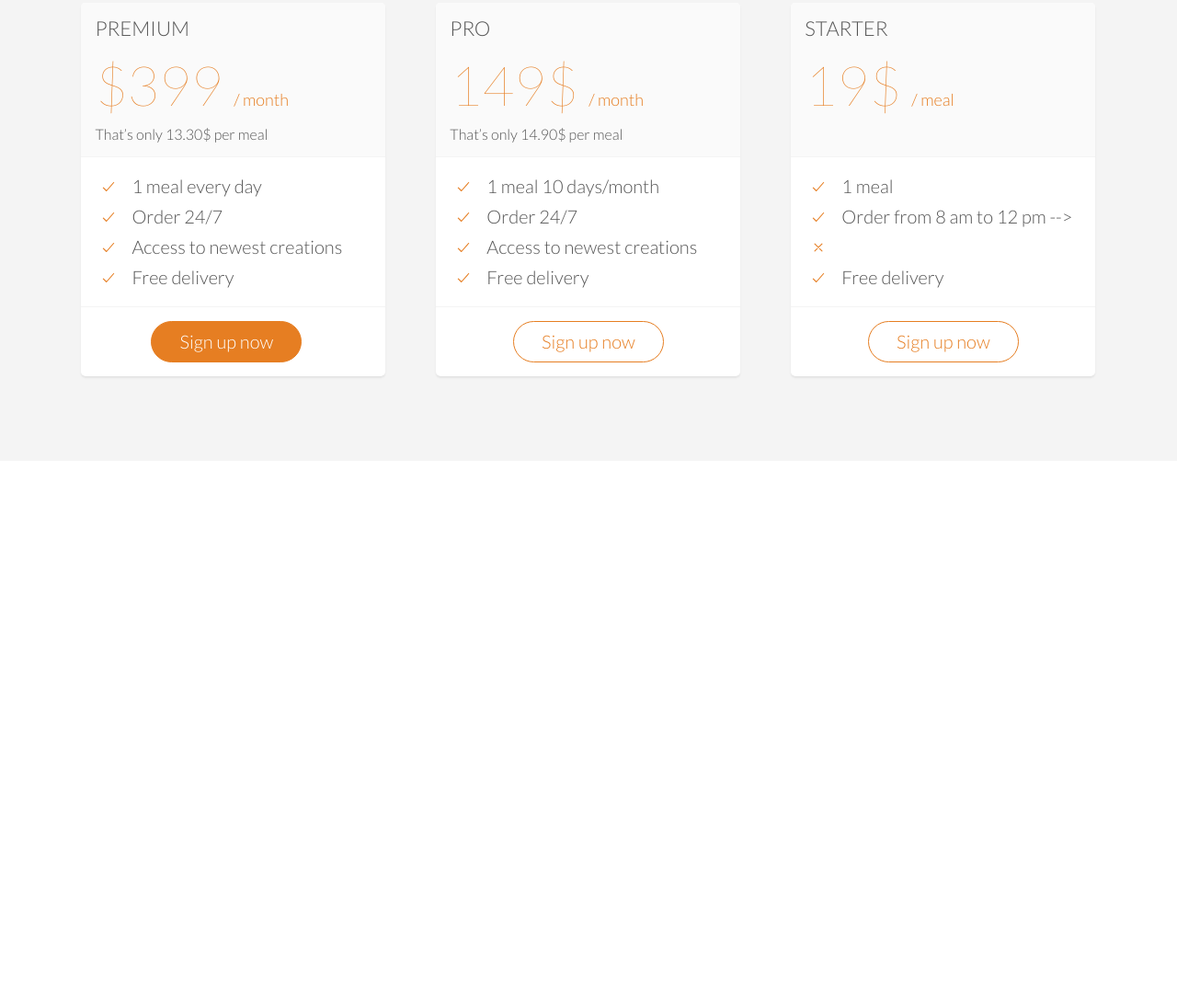
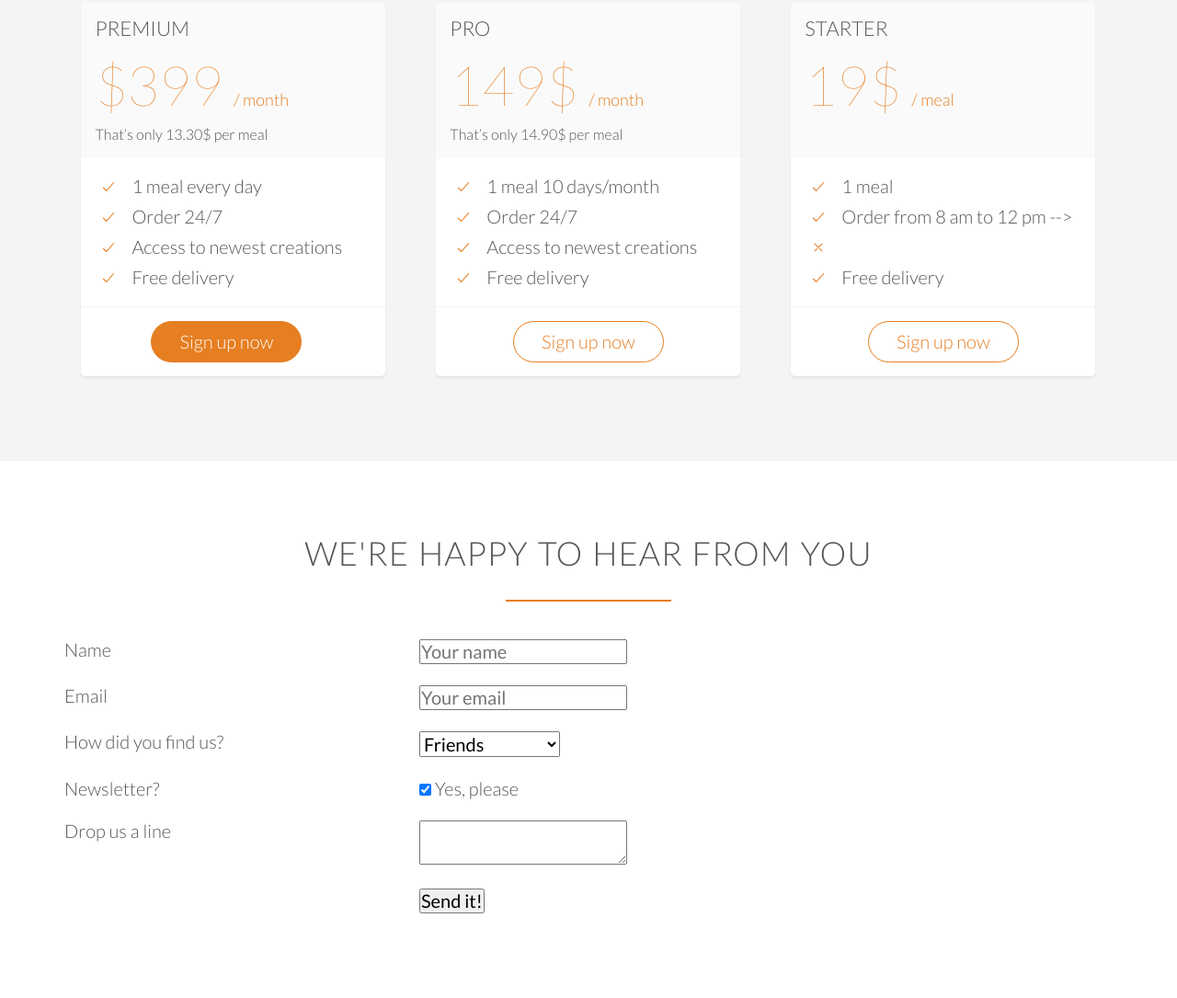
Before and after one commit to Greaver123/Omnifood, a website: page index.html in a window 1280 px wide. Shown: the part 4104-5189 px from the top of the page at 92% size. Before the commit the page ends 4605 px from the top, so only its background shows below. Drawn offline with nearby package versions, Linux system fonts and the light colour scheme; files whose address does not match are found by name.

Commit message:
53. Building the contact form form - Part 1

```diff
--- a/index.html
+++ b/index.html
@@ -333,6 +333,97 @@
             </div>
         </div>
     </section>
+
+    <section class="form">
+        <div class="row">
+            <h2>We're happy to hear from you</h2>
+        </div>
+        <div class="row">
+            <form method="POST" action="#" class="contact-form">
+                <div class="row">
+                    <div class="col span-1-of-3">
+                        <label for="name">Name</label>
+                    </div>
+                    <div class="col span-2-of-3">
+                        <input type="text" name="name" id="name" placeholder="Your name" required />
+                    </div>
+                </div>
+
+                <div class="row">
+                    <div class="col span-1-of-3">
+                        <label for="email">Email</label>
+                    </div>
+                    <div class="col span-2-of-3">
+                        <input type="email" name="email" id="email" placeholder="Your email" required />
+                    </div>
+                </div>
+                <div class="row">
+                    <div class="col span-1-of-3">
+                        <label for="find-us">How did you find us?</label>
+                    </div>
+                    <div class="col span-2-of-3">
+                        <select name="find-us" id="find-us">
+                            <option value="friends" selected>Friends</option>
+                            <option value="search"> Search engine </option>
+                            <option value="ad">Advertisement</option>
+                            <option value="other">Other</option>
+                        </select>
+                    </div>
+                </div>
+                <div class="row">
+                    <div class="col span-1-of-3">
+                        <label for="news">Newsletter?</label>
+                    </div>
+                    <div class="col span-2-of-3">
+                        <input type="checkbox" name="news" id="news" id="find-us" checked/> Yes, please
+                    </div>
+                </div>
+
+                <div class="row">
+                    <div class="col span-1-of-3">
+                        <label for="message">Drop us a line</label>
+                    </div>
+                    <div class="col span-2-of-3">
+                        <textarea  name="message" id="message" id="find-us" placeholder="Your message"> </textarea>
+                    </div>
+                </div>
+                <div class="row">
+                    <div class="col span-1-of-3">
+                        <label>&nbsp;</label>
+                    </div>
+                    <div class="col span-2-of-3">
+                        <input type="submit" value="Send it!"/>
+                    </div>
+                </div>
+            </form>
+        </div>
+    </section>
 </body>
 
 </html>
+
+
+
+<!-- Free delivery
+Section 7: Contact form
+Title: We're happy to hear from you
+
+Fields to include:
+Name
+Email
+How did you find us?
+Newsletter
+Drop us a line
+
+Section 8: Footer
+Title: None
+
+Navigation:
+1. About us
+2. Blog
+3. Press
+4. iOS App
+5. Android App
+
+Also include links to facebook, twitter, google+ and Instagram accounts.
+ -->
```
